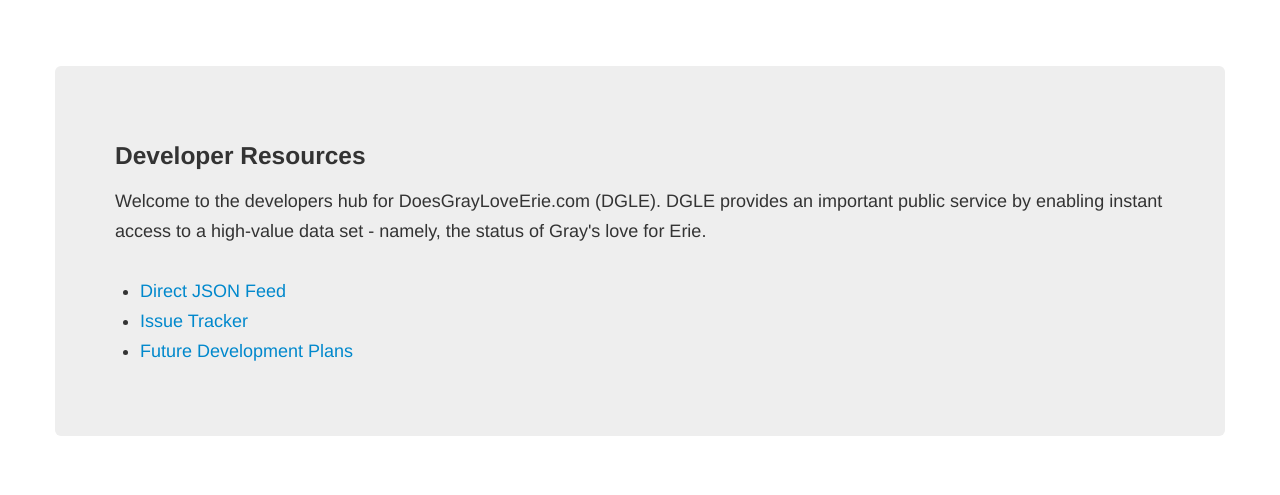
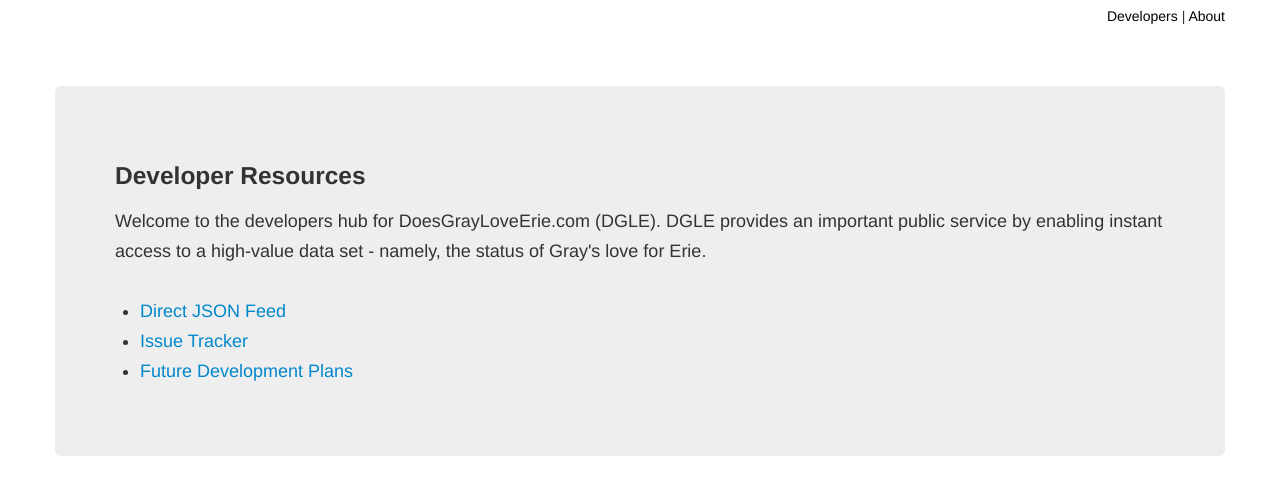
Before and after one commit to gbinal/EM-API, a Jekyll site: the page built from developers.html, in a window 1280 px wide. Shown: the top 495 px of the page. Built offline with Jekyll 4.4.1, drawn with Linux system fonts in a browser that asks for light colours; nearby versions of some CDN libraries.

Commit message:
Update developers.html

```diff
--- a/developers.html
+++ b/developers.html
@@ -1,6 +1,10 @@
 ---
 layout: default
 ---
+
+<div style="text-align: right;">
+<a href="http://doesgrayloveerie.com/developers"><font color="000000">Developers</font></a> | <a href="http://doesgrayloveerie.com/about"><font color="000000">About</font></a>
+</div>
 
 <div style="margin: 60px auto;" class="hero-unit">
 
```
